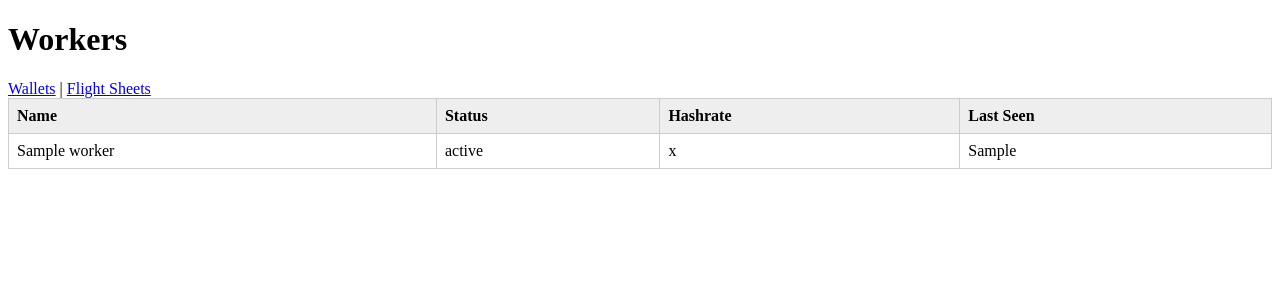
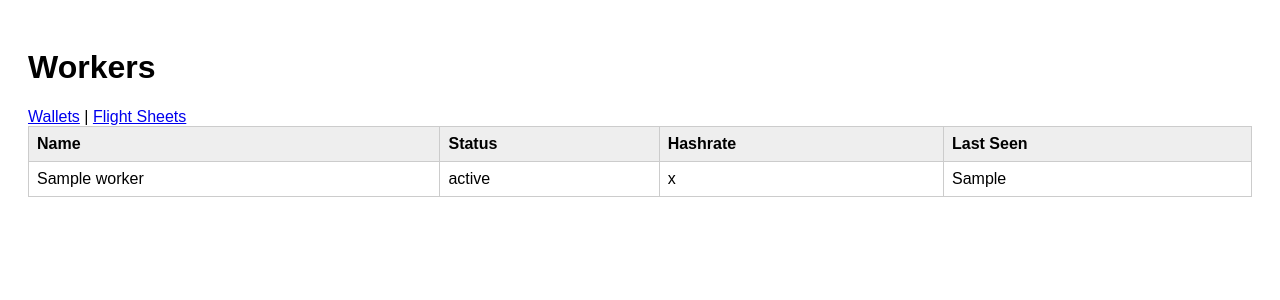
Before and after one commit to kecodon/project-root, a Flask app: template templates/index.html in a window 1280 px wide. Shown: the top 300 px of the page. Run offline with Flask 3, Linux system fonts and the light colour scheme; the template is opened without the code that fills it: most values are stand-ins (such as "Sample title", 1, 10 or a date in 2020).

Commit message:
Update style.css

```diff
--- a/static/style.css
+++ b/static/style.css
@@ -1,4 +1,3 @@
-### static/style.css
 body { font-family: sans-serif; padding: 20px; }
 table { border-collapse: collapse; width: 100%; }
 th, td { border: 1px solid #ccc; padding: 8px; text-align: left; }
```
